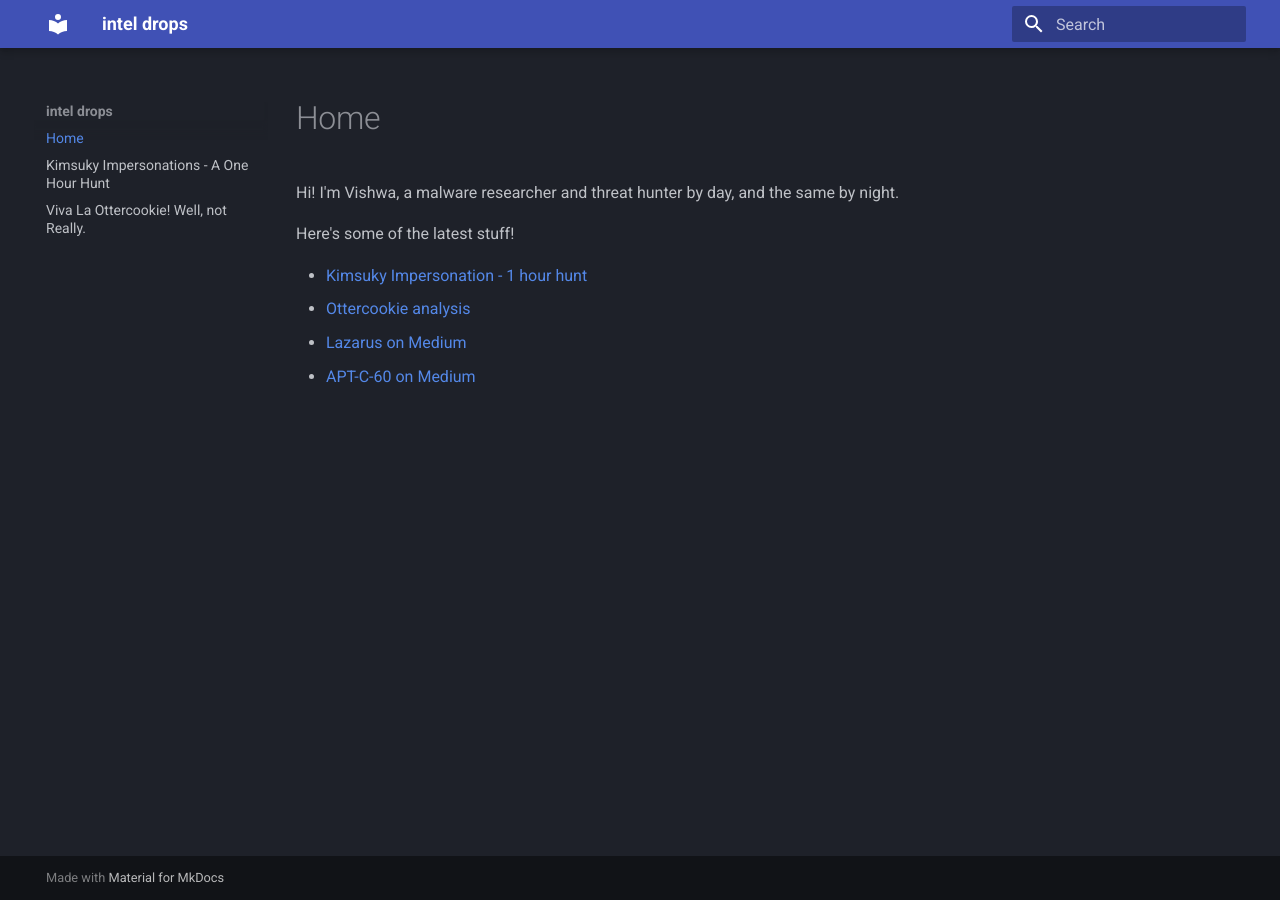
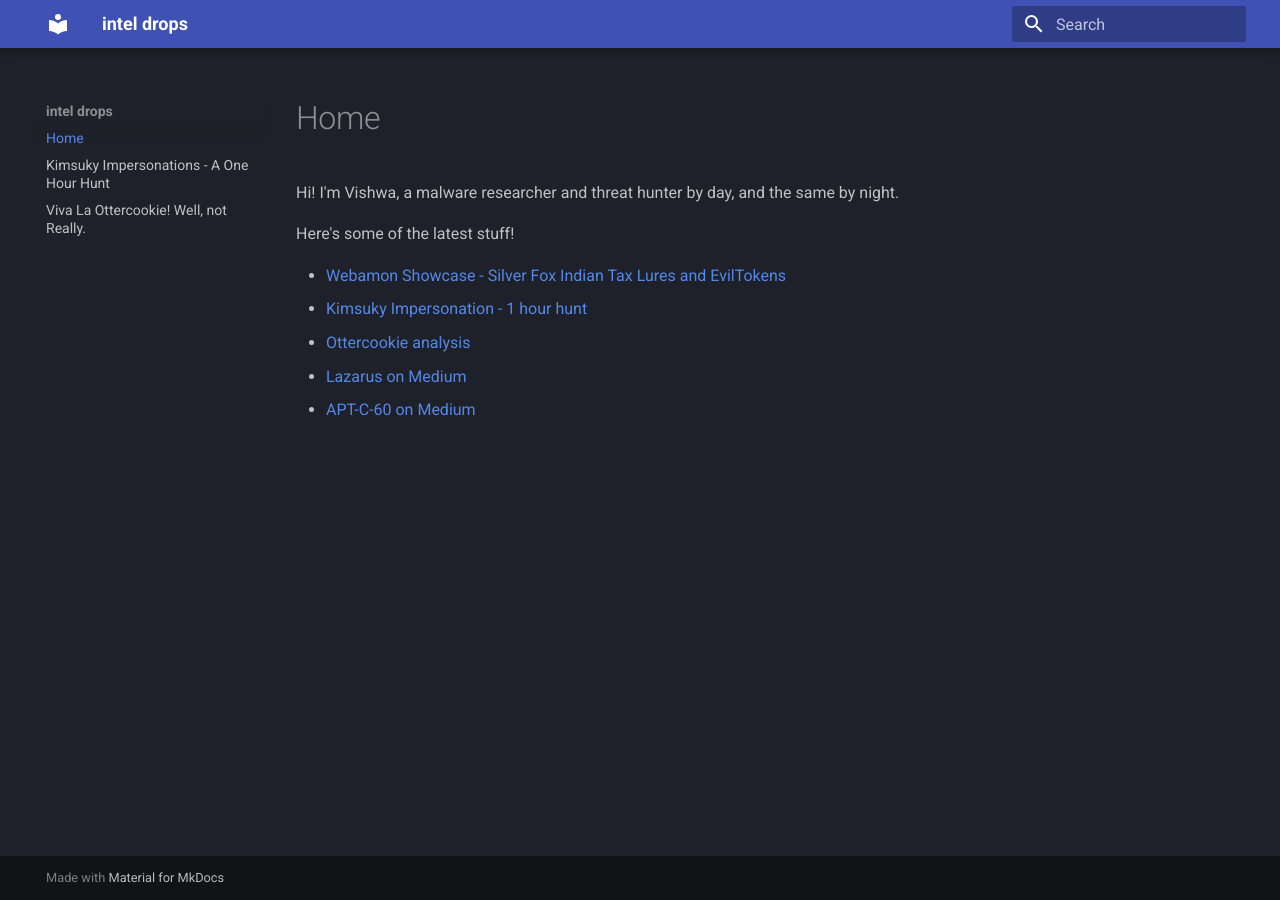
Before and after one commit to tvishwa107/Threat-Intel-Drops, an MkDocs documentation site: the page built from docs/index.md, in a window 1280 px wide. Built offline with MkDocs 1.6.1 and Material for MkDocs 9.7.7, drawn with Linux system fonts in a browser that asks for light colours.

Commit message:
Add latest blog

```diff
--- a/docs/index.md
+++ b/docs/index.md
@@ -3,6 +3,7 @@ Hi! I'm Vishwa, a malware researcher and threat hunter by day, and the same by n
 
 Here's some of the latest stuff!
 
+* [Webamon Showcase - Silver Fox Indian Tax Lures and EvilTokens](https://intel.webamon.com/blog/eviltokens-and-a-long-running-india-tax-lure)
 * [Kimsuky Impersonation - 1 hour hunt](Kimsuky_Impersonation_1hr.md)
 * [Ottercookie analysis](Ottercookie.md)
 * [Lazarus on Medium](https://medium.com/@tvishwa107/forays-into-threat-intelligence-part-deux-lazarus-here-we-come-49e1361729f4)
```
